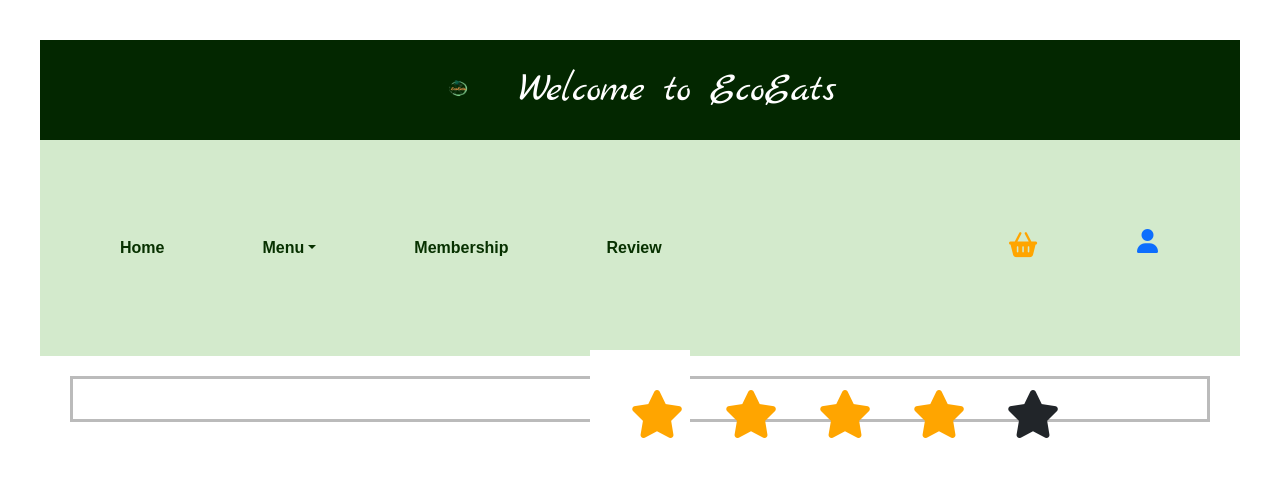
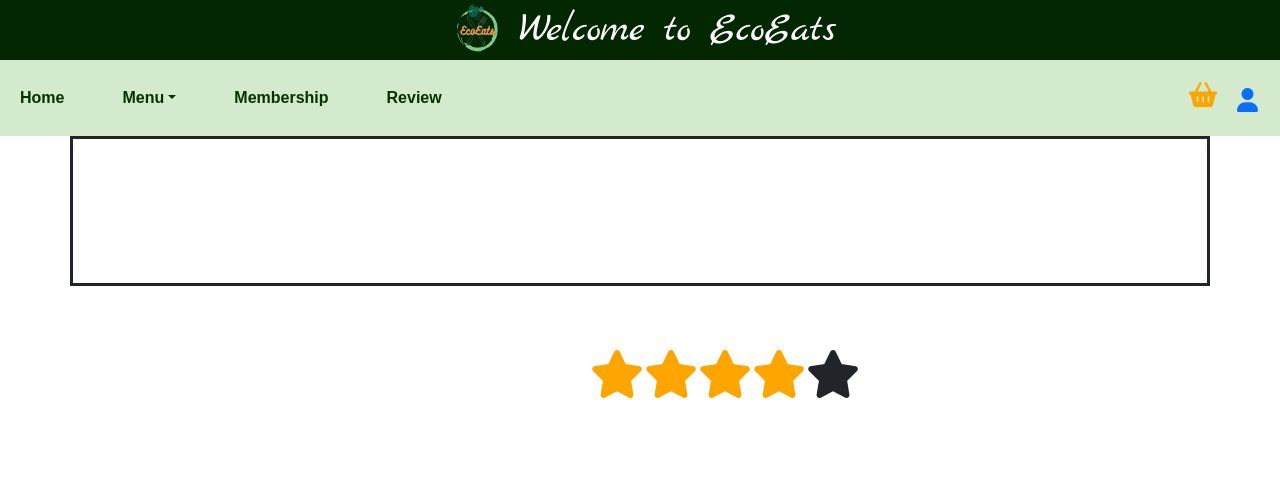
Before and after one commit to Jyosh05/EcoEats, a Flask app: page /reviews in a window 1280 px wide. Shown: the top 481 px of the page. Run offline with Flask 3, Linux system fonts and the light colour scheme; some libraries are stand-ins or nearby versions; some web fonts are replaced.

Commit message:
.container{ width 50px; height: 150px; border: solid; border-color: #bbbbbb padding-top: 50px; padding-bottom: 20px; padding-left: 20px; }

```diff
--- a/Static/css/reviews.css
+++ b/Static/css/reviews.css
@@ -1,10 +1,11 @@
-*{
-padding: 20px;
-}
-
 .container{
+width 50px;
+height: 150px;
 border: solid;
 border-color: #bbbbbb
+padding-top: 50px;
+padding-bottom: 20px;
+padding-left: 20px;
 }
 
 .star-rating{
```
